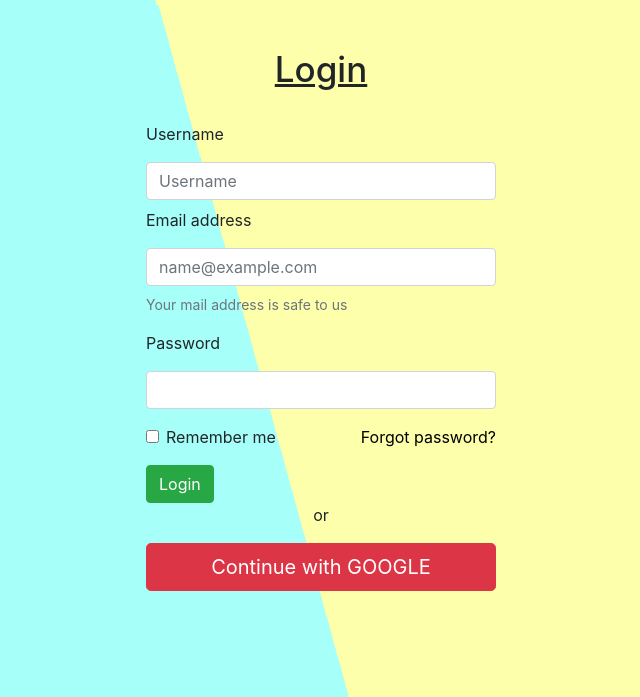
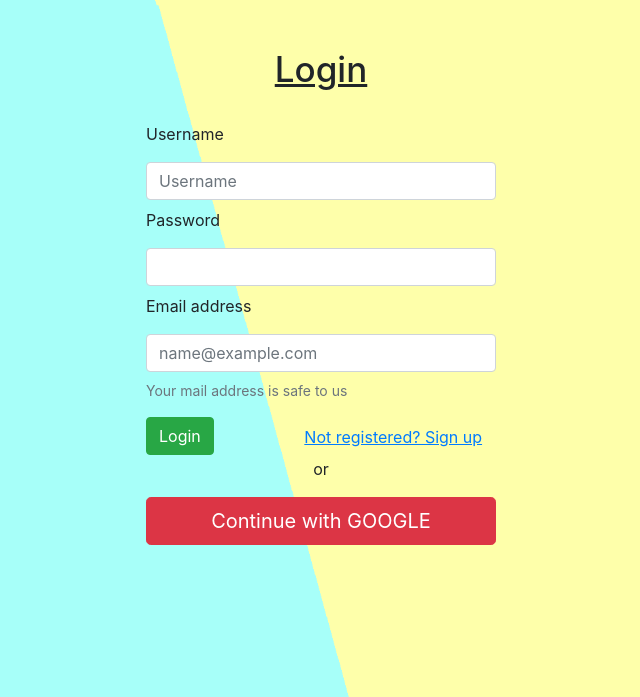
Before and after one commit to Subhadip4521/iLoveTravel, a Django app: page /login in a window 1280 px wide. Shown: the top 697 px of the page, without its empty margins (319-959 px from the left). Run offline with Django 4.2, Linux system fonts and the light colour scheme.

Commit message:
new commit 12-02-23

```diff
--- a/templates/home/login.html
+++ b/templates/home/login.html
@@ -39,33 +39,22 @@
               <label for="exampleInputName1">Username</label>
               <input type="text" class="form-control my-2" id="exampleInputName1" aria-describedby="username"
                 name="username" placeholder="Username" required>
+              <label for="exampleInputPassword1">Password</label>
+              <input type="password" class="form-control my-2" name="password" id="exampleInputPassword1" required>
               <label for="exampleInputEmail1">Email address</label>
               <input type="email" class="form-control my-2" id="exampleInputEmail1" aria-describedby="emailHelp"
                 name="email" placeholder="name@example.com" required>
               <small id="emailHelp" class="form-text text-muted">Your mail address is safe to us</small>
             </div>
-            <div class="form-group">
-              <label for="exampleInputPassword1">Password</label>
-              <input type="password" class="form-control my-2" name="password" id="exampleInputPassword1" required>
-            </div>
-            <div class="my-3">
-              <div class="row">
-                <div class="glow col-lg-6">
-                  <div class="form-check">
-                    <input class="form-check-input" type="checkbox" id="autoSizingCheck2">
-                    <label class="form-check-label" for="autoSizingCheck2">
-                      Remember me
-                    </label>
-                  </div>
-                </div>
-                <div class="glow col-lg-6">
-                  <a style="display: flex; justify-content: end; color:black; text-decoration: none;" href="#">
-                    Forgot password?
-                  </a>
-                </div>
+            <div class="row">
+              <div class="col-lg-5">
+                <a href="#"><button type="submit" class="btn btn-success">Login</button></a>
+              </div>
+              <div class="col-lg-7">
+                <a href="/signup" type="submit" class="my-2" style="text-decoration: underline;">Not registered? Sign up</a>
               </div>
             </div>
-            <a href="#"><button type="submit" class="btn btn-success">Login</button></a>
+
             <p style="text-align:center;">or</p>
             <a href=" {% url 'social:begin' 'google-oauth2' %}" style="text-decoration: none;"><button type="button" class="btn btn-danger btn-lg btn-block my-3">Continue with GOOGLE</button></a>
           </form>
```
Also changed, not shown: templates/home/signup.html (+10 -17 lines), Readme.md (added), 1 other file.
